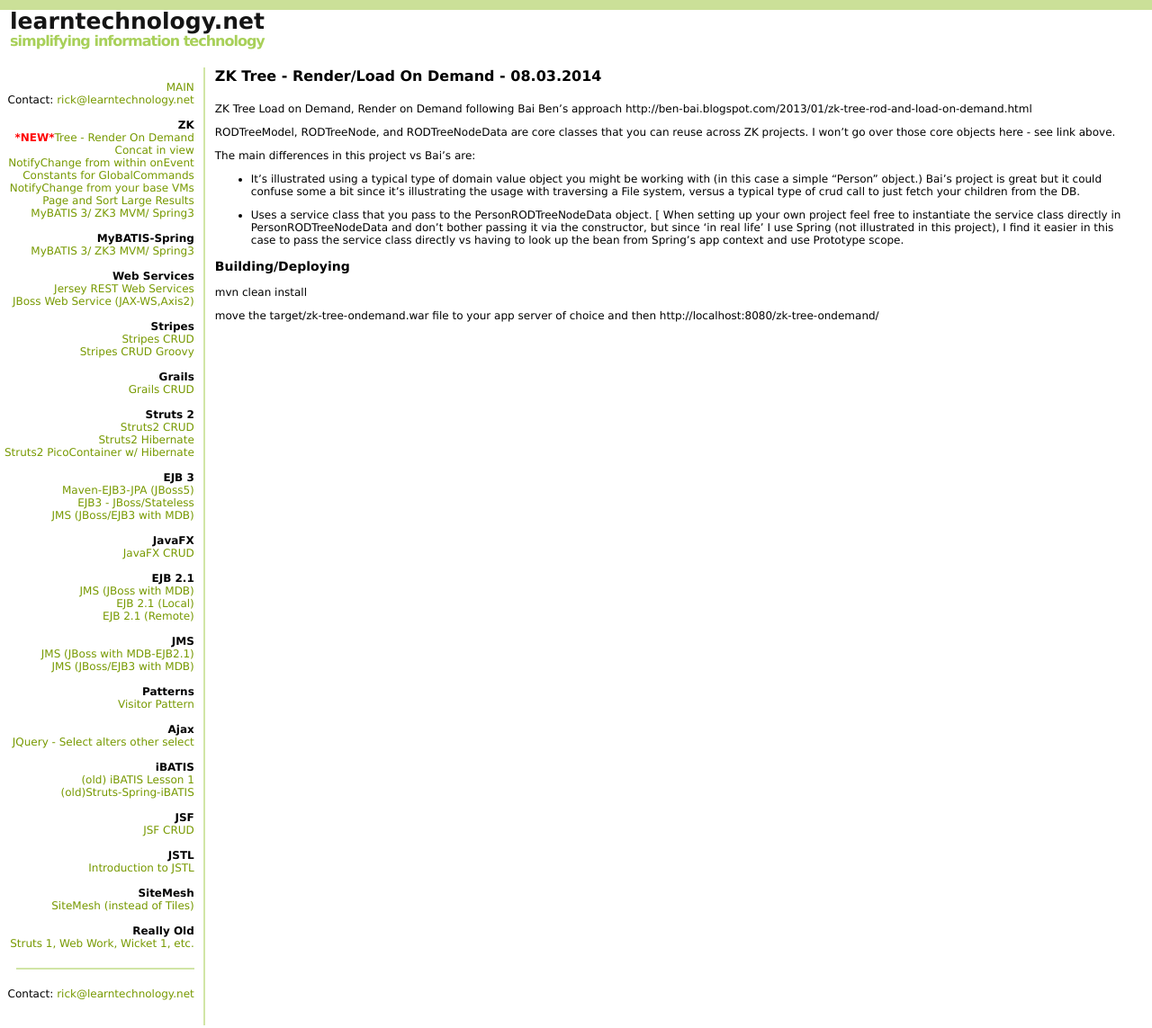
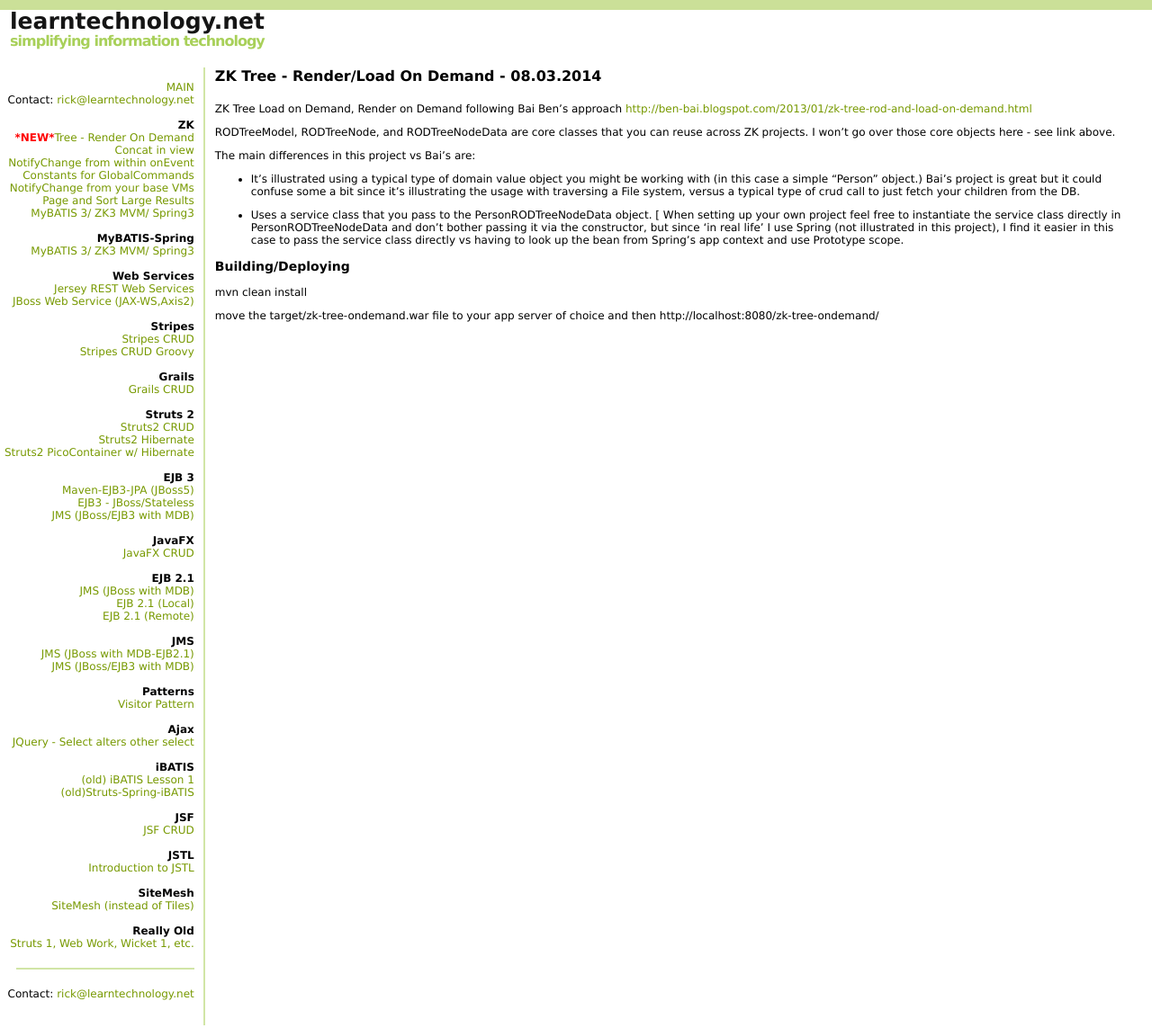
Before and after one commit to rickcr/rickcr.github.com, a Jekyll site: the page built from _posts/2014-08-03-zk-tree-ondemand.md, in a window 1280 px wide. Shown: the whole page at 90% size. Built offline with Jekyll 4.4.1, drawn with Linux system fonts in a browser that asks for light colours; part of the change alters nothing that is shown.

Commit message:
fixed link

```diff
--- a/_posts/2014-08-03-zk-tree-ondemand.md
+++ b/_posts/2014-08-03-zk-tree-ondemand.md
@@ -3,7 +3,8 @@ title: ZK Tree - Render/Load On Demand
 layout: article
 ---
 
-ZK Tree Load on Demand, Render on Demand following Bai Ben's approach http://ben-bai.blogspot.com/2013/01/zk-tree-rod-and-load-on-demand.html
+ZK Tree Load on Demand, Render on Demand following Bai Ben's approach
+<a href="http://ben-bai.blogspot.com/2013/01/zk-tree-rod-and-load-on-demand.html">http://ben-bai.blogspot.com/2013/01/zk-tree-rod-and-load-on-demand.html</a>
 
 RODTreeModel, RODTreeNode, and RODTreeNodeData are core classes that you can reuse across ZK projects.
 I won't go over those core objects here - see link above.
```
